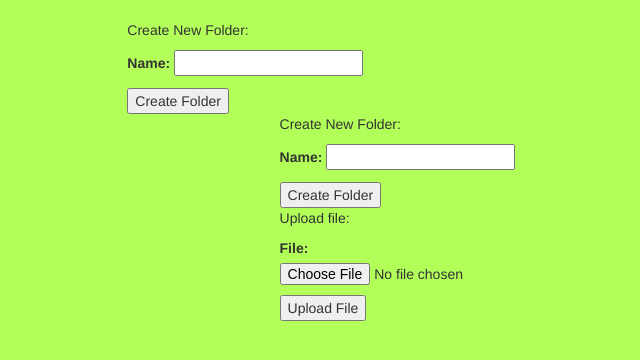
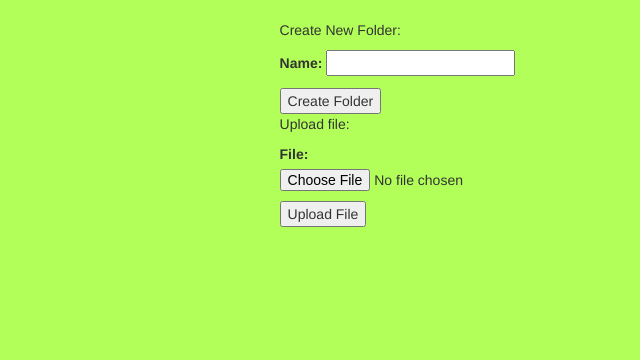
Before and after one commit to arpit-1110/Secure-Personal-Cloud, a Django app: template spc/upload/templates/upload/make_new_folder.html in a window 1280 px wide. Shown: the part 52-412 px from the top of the page, without its empty margins (101-741 px from the left). Run offline with Django 3.2, Linux system fonts and the light colour scheme; the template is opened without the code that fills it: values that come from a table or form of the project are taken from there, others are empty; the visitor is signed in with stand-in values (Sample User, id 1); some libraries are stand-ins or nearby versions.

Commit message:
Bug removal

```diff
--- a/spc/upload/templates/upload/make_new_folder.html
+++ b/spc/upload/templates/upload/make_new_folder.html
@@ -201,16 +201,6 @@
 
       </section>
 
-      <div class="col-sm-offset-2 col-sm-8">
-  <p>Create New Folder:</p>
-
-  <form method="post" enctype="multipart/form-data">
-    {% csrf_token %}
-    {{ folderform.as_p }}
-    <button type="submit" name = "foldersubmitbutton">Create Folder</button>
-  </form>
-</div>
-
 
 
 
```
